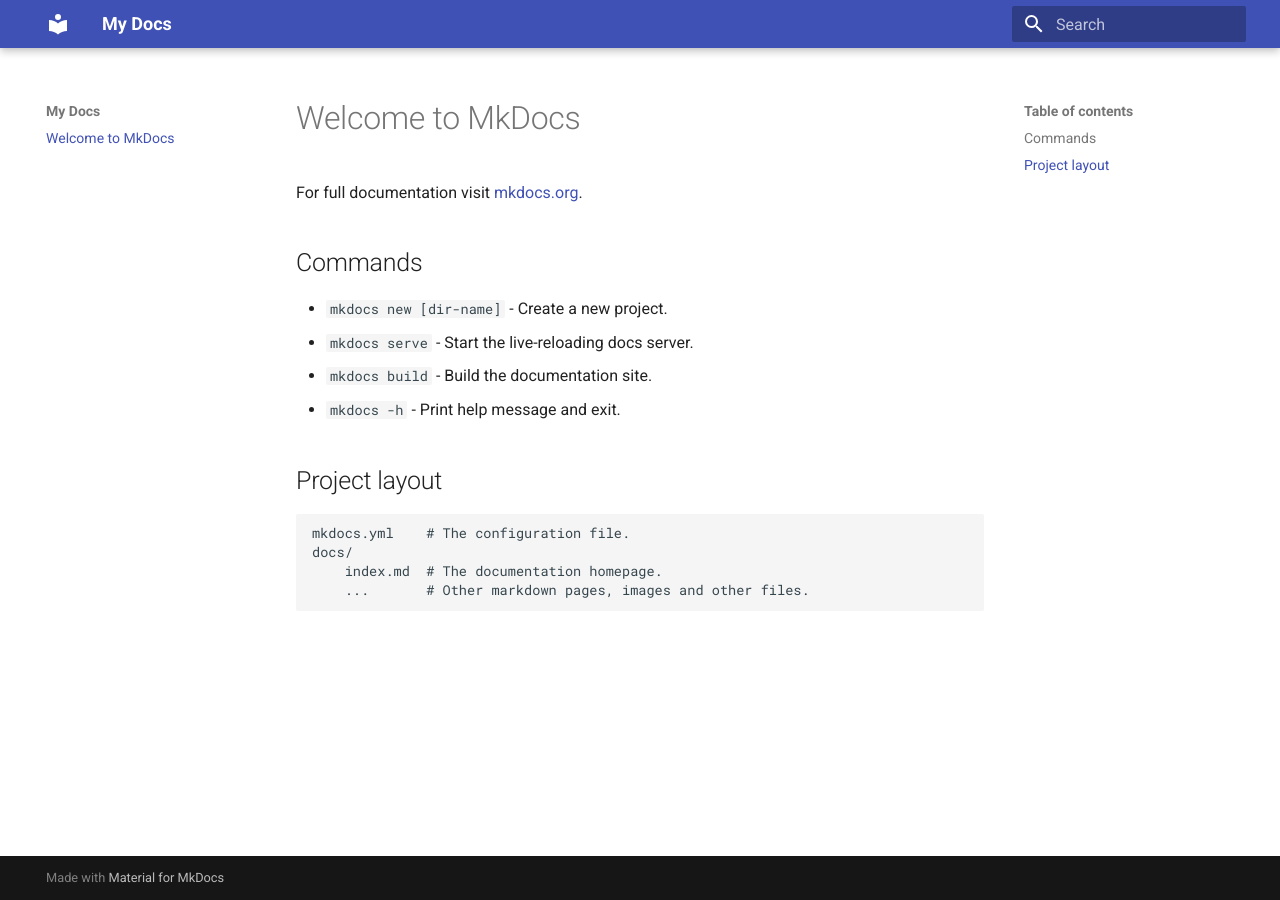
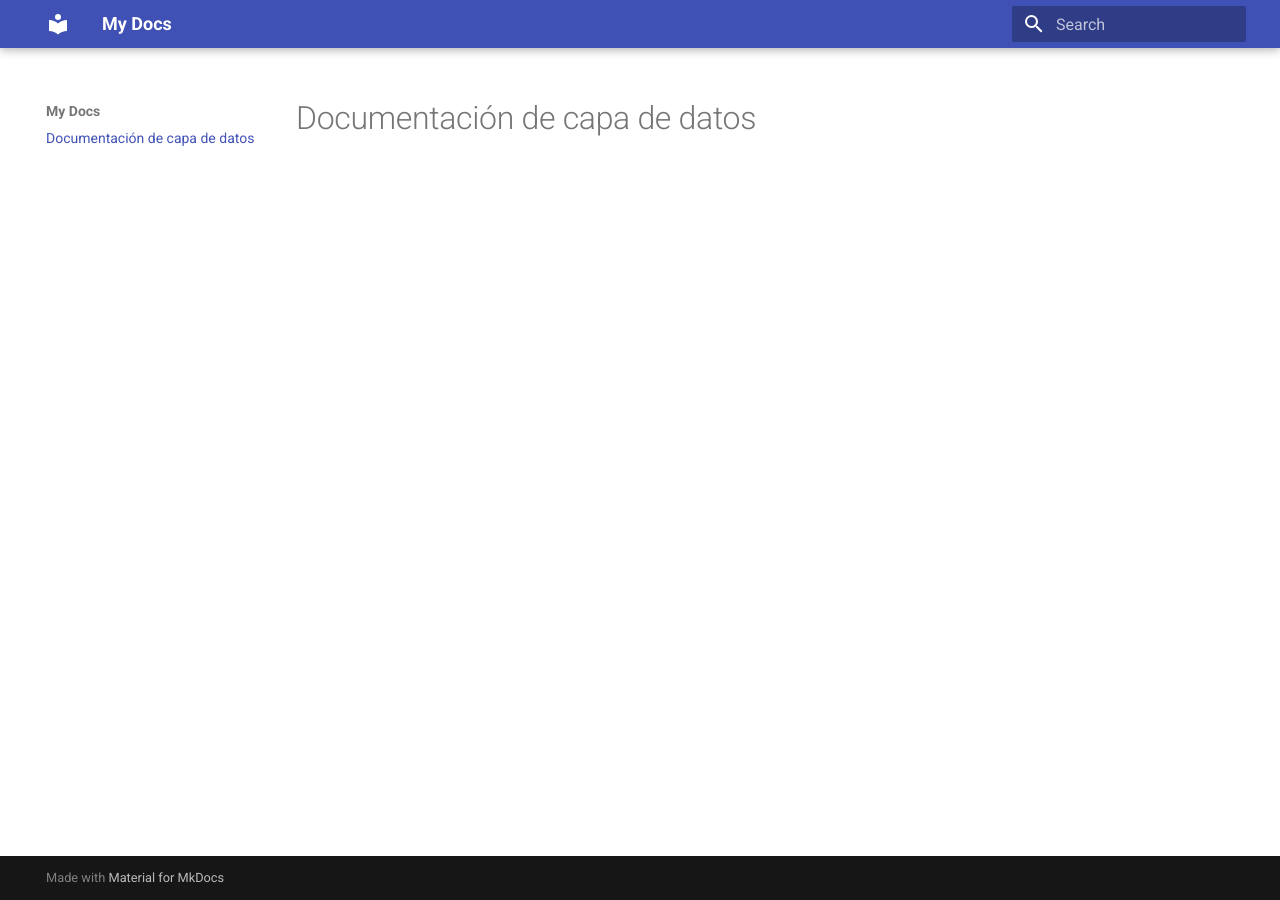
Before and after one commit to apsys-mx/apsys.training.data, an MkDocs documentation site: the page built from docs/index.md, in a window 1280 px wide. Built offline with MkDocs 1.6.1 and Material for MkDocs 9.7.7, drawn with Linux system fonts in a browser that asks for light colours.

Commit message:
Add first change

```diff
--- a/docs/index.md
+++ b/docs/index.md
@@ -1,17 +1 @@
-# Welcome to MkDocs
-
-For full documentation visit [mkdocs.org](https://www.mkdocs.org).
-
-## Commands
-
-* `mkdocs new [dir-name]` - Create a new project.
-* `mkdocs serve` - Start the live-reloading docs server.
-* `mkdocs build` - Build the documentation site.
-* `mkdocs -h` - Print help message and exit.
-
-## Project layout
-
-    mkdocs.yml    # The configuration file.
-    docs/
-        index.md  # The documentation homepage.
-        ...       # Other markdown pages, images and other files.
+# Documentación de capa de datos
```
